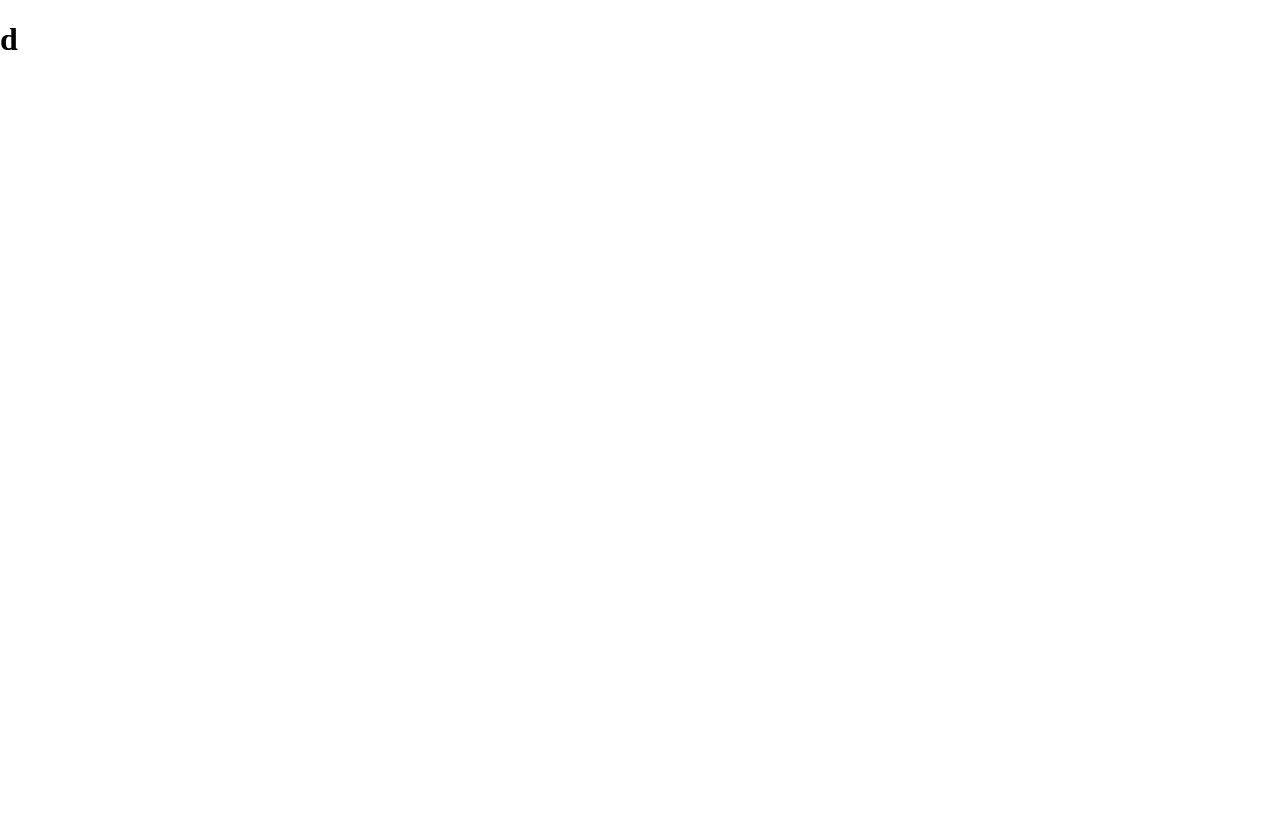
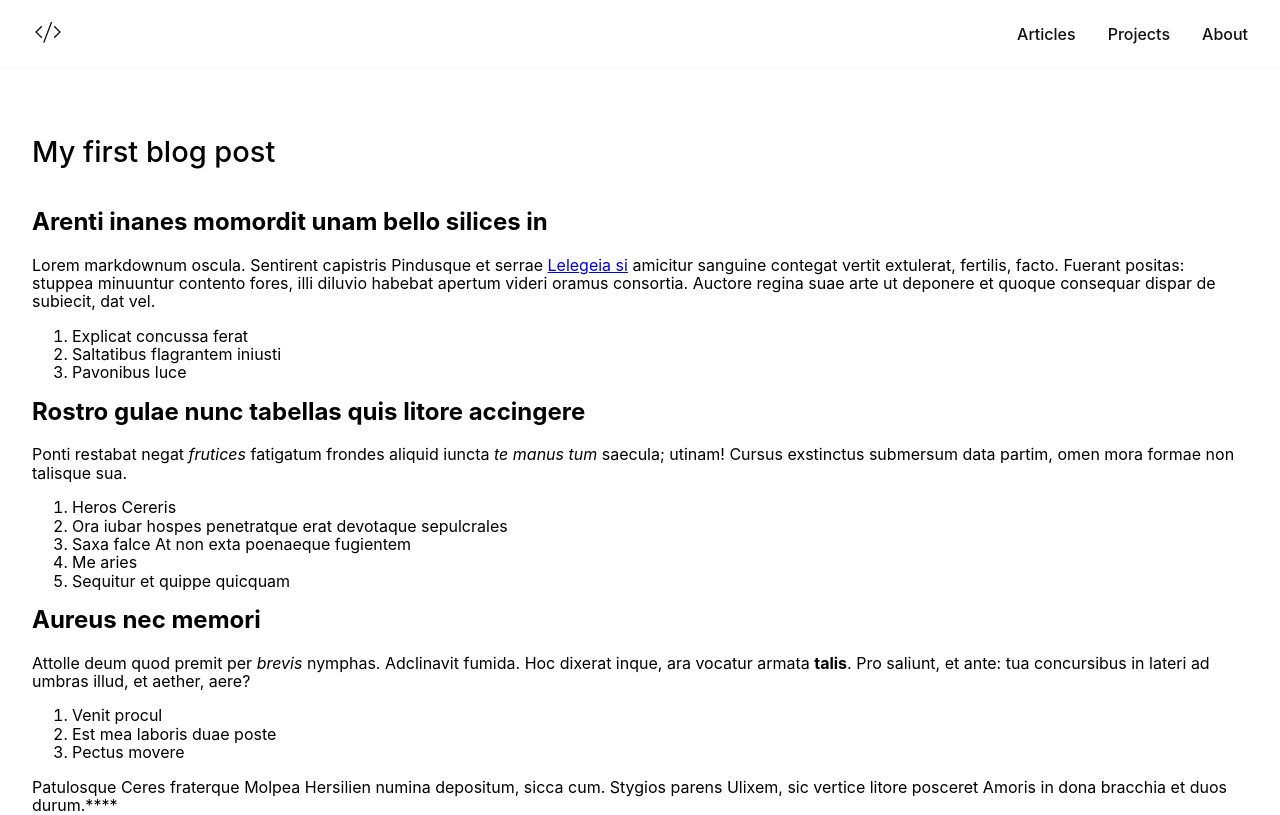
Before and after one commit to braydenk/braydenkilleen.com, a Gatsby site: page /post-01/ in a window 1280 px wide. Built offline with nearby package versions, Linux system fonts and the light colour scheme; Gatsby itself is replaced by a stand-in of ours.

Commit message:
Fixed typography and layout

```diff
--- a/src/components/Header.js
+++ b/src/components/Header.js
@@ -18,13 +18,9 @@ const PageHeader = styled.header`
 
 const HeaderContainer = styled.div`
   display: flex;
+  padding: 0 1rem;
+  justify-content: space-between;
   align-items: center;
-  justify-content: space-between;
-`;
-
-const HeaderLogo = styled.img`
-  height: 2rem;
-  width: 2rem;
 `;
 
 const HeaderNav = styled.nav``;
@@ -32,9 +28,9 @@ const HeaderNav = styled.nav``;
 const HeaderNavSmall = styled(HeaderNav)`
   position: absolute;
   left: 0;
-  top: 4.5rem;
+  top: 0;
   width: 100vw;
-  height: 25vh;
+  height: 100vh;
   background-color: #fff;
 `;
 
@@ -49,7 +45,7 @@ const HeaderNavListSmall = styled(HeaderNavList)`
 `;
 
 const HeaderNavListItem = styled.li`
-  margin-right: 2rem;
+  margin-left: 2rem;
 `;
 
 const HeaderNavListItemSmall = styled(HeaderNavListItem)`
@@ -71,9 +67,11 @@ const MenuIconButton = styled.button`
   background: #fff;
   border: none;
   cursor: pointer;
+  margin: 0;
+  padding: 0;
 `;
 
-const MenuIcon = styled.img`
+const Icon = styled.img`
   height: 2rem;
   width: 2rem;
 `;
@@ -81,6 +79,7 @@ const MenuIcon = styled.img`
 function Header() {
   const [isNavVisible, setIsNavVisible] = useState(false);
   const [isScreenSmall, setIsScreenSmall] = useState(false);
+
   useEffect(() => {
     const mediaQuery = window.matchMedia('(max-width: 500px)');
     mediaQuery.addListener(handleMediaQueryChange);
@@ -124,7 +123,7 @@ function Header() {
   const displayMenuButton = () => {
     return (
       <MenuIconButton onClick={toggleNav}>
-        <MenuIcon src={menuIcon} />
+        <Icon src={menuIcon} />
       </MenuIconButton>
     );
   };
@@ -151,7 +150,7 @@ function Header() {
     <PageHeader>
       <HeaderContainer>
         <Link to="/">
-          <HeaderLogo src={logo} />
+          <Icon src={logo} />
         </Link>
         {isScreenSmall ? displayMenuButton() : displayNav()}
         {isNavVisible && displayMobileNav()}
--- a/src/components/layouts/PageLayout.js
+++ b/src/components/layouts/PageLayout.js
@@ -1,12 +1,18 @@
 import React from 'react';
 import GlobalStyles from '../styled/GlobalStyles';
 import Header from '../Header';
+import styled from 'styled-components';
+
+const Main = styled.main`
+  padding: 6rem 2rem 0 2rem;
+  height: 100vh;
+`;
 
 const PageLayout = ({ children }) => (
   <>
     <GlobalStyles />
     <Header />
-    {children}
+    <Main>{children}</Main>
   </>
 );
 
--- /dev/null
+++ b/src/components/layouts/PostLayout.js
@@ -0,0 +1,14 @@
+import React from 'react';
+import styled from 'styled-components';
+import { Title, Paragraph } from '../styled/Typography';
+
+const PostLayout = ({ title, content }) => {
+  return (
+    <div>
+      <Title level={1}>{title}</Title>
+      <div dangerouslySetInnerHTML={{ __html: content }} />
+    </div>
+  );
+};
+
+export default PostLayout;
--- a/src/components/styled/GlobalStyles.js
+++ b/src/components/styled/GlobalStyles.js
@@ -21,59 +21,4 @@ export default createGlobalStyle`
     height: 100vh;
     margin: 0;
   }
-
-  h1 {
-    font-size: 2.25rem;
-    font-weight: 500;
-    line-height: 1.2;
-    letter-spacing: -0.01em;
-    margin: 0.5rem 0;
-  }
-
-  h2 {
-    font-size: 2rem;
-    font-weight: 500;
-    line-height: 1.2;
-    letter-spacing: -0.01em;
-    margin: 0.5rem 0;
-  }
-
-  h3 {
-    font-size: 1.75rem;
-    font-weight: 500;
-    line-height: 1.2;
-    letter-spacing: -0.01em;
-    margin: 0.5rem 0;
-  }
-
-  h4 {
-    font-size: 1.5rem;
-    font-weight: 500;
-    line-height: 1.2;
-    letter-spacing: -0.01em;
-    margin: 0.5rem 0;
-  }
-
-  h5 {
-    font-size: 1.25rem;
-    font-weight: 500;
-    line-height: 1.2;
-    letter-spacing: -0.01em;
-    margin: 0.5rem 0;
-  }
-
-  p {
-    margin: 0.5rem 0;
-    font-size: 1rem;
-    letter-spacing: 0.01em;
-    line-height: 1.6;
-  }
 `;
-
-// const Main = styled.main`
-//   margin-top: 7rem;
-//   display: flex;
-//   flex-direction: column;
-//   justify-content: center;
-//   align-items: center;
-// `;
--- /dev/null
+++ b/src/components/styled/Typography.js
@@ -0,0 +1,52 @@
+import React from 'react';
+import styled from 'styled-components';
+
+const H1 = styled.h1`
+  font-size: 29px;
+  line-height: 32px;
+  font-weight: 500;
+  margin: 40px 0;
+`;
+
+const H2 = styled.h2`
+  font-size: 24px;
+  line-height: 38px;
+  font-weight: 500;
+  margin: 40px 0;
+`;
+
+const H3 = styled.h3`
+  font-size: 20px;
+  line-height: 24px;
+  font-weight: 500;
+  margin: 28px 0;
+`;
+
+const H4 = styled.h4`
+  font-size: 16px;
+  line-height: 20px;
+  font-weight: 500;
+  margin: 24px 0;
+`;
+
+export const Title = ({ level, children }) => {
+  switch (level) {
+    case 1:
+      return <H1>{children}</H1>;
+    case 2:
+      return <H2>{children}</H2>;
+    case 3:
+      return <H3>{children}</H3>;
+    case 4:
+      return <H4>{children}</H4>;
+    default:
+      return <H1>{children}</H1>;
+  }
+};
+
+export const Paragraph = styled.p`
+  font-size: 16px;
+  line-height: 24px;
+  font-weight: 400;
+  margin: 20px 0;
+`;
--- a/src/templates/post-template.js
+++ b/src/templates/post-template.js
@@ -1,13 +1,16 @@
 import React from 'react';
 import { graphql } from 'gatsby';
-// import Layout from '../components/Layout';
+import PostLayout from '../components/layouts/PostLayout';
+import PageLayout from '../components/layouts/PageLayout';
 
 export default ({ data }) => {
   return (
-    <h1>d</h1>
-    // <Layout>
-    //   <div dangerouslySetInnerHTML={{ __html: data.markdownRemark.html }} />
-    // </Layout>
+    <PageLayout>
+      <PostLayout
+        title={data.markdownRemark.frontmatter.title}
+        content={data.markdownRemark.html}
+      />
+    </PageLayout>
   );
 };
 
--- a/static/posts/post-01.md
+++ b/static/posts/post-01.md
@@ -2,8 +2,6 @@
 date: "2019-05-04"
 title: "My first blog post"
 ---
-
-# Fores viribus inopi
 
 ## Arenti inanes momordit unam bello silices in
 
--- a/static/posts/post-02.md
+++ b/static/posts/post-02.md
@@ -1,4 +1,4 @@
 ---
 date: "2019-05-04"
-title: "My first blog post"
+title: "My second blog post"
 ---
--- a/static/posts/post-03.md
+++ b/static/posts/post-03.md
@@ -1,4 +1,4 @@
 ---
 date: "2019-05-04"
-title: "My first blog post"
+title: "My third blog post"
 ---
--- a/static/posts/post-04.md
+++ b/static/posts/post-04.md
@@ -1,4 +1,4 @@
 ---
 date: "2019-05-04"
-title: "My first blog post"
+title: "My fourth blog post"
 ---
--- a/static/posts/post-05.md
+++ b/static/posts/post-05.md
@@ -1,4 +1,4 @@
 ---
 date: "2019-05-04"
-title: "My first blog post"
+title: "My fifth blog post"
 ---
--- a/static/posts/post-06.md
+++ b/static/posts/post-06.md
@@ -1,4 +1,4 @@
 ---
 date: "2019-05-04"
-title: "My first blog post"
+title: "My sixth blog post"
 ---
```
Also changed, not shown: src/components/PostList.js (+9 -6 lines).
